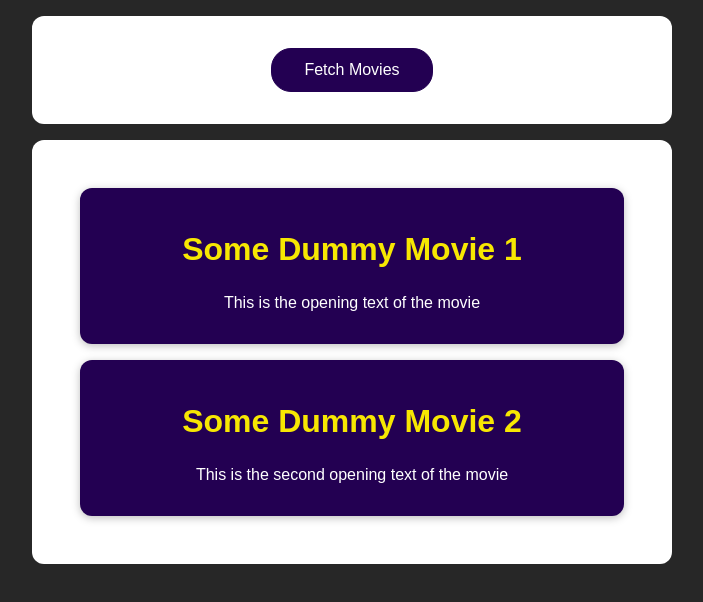
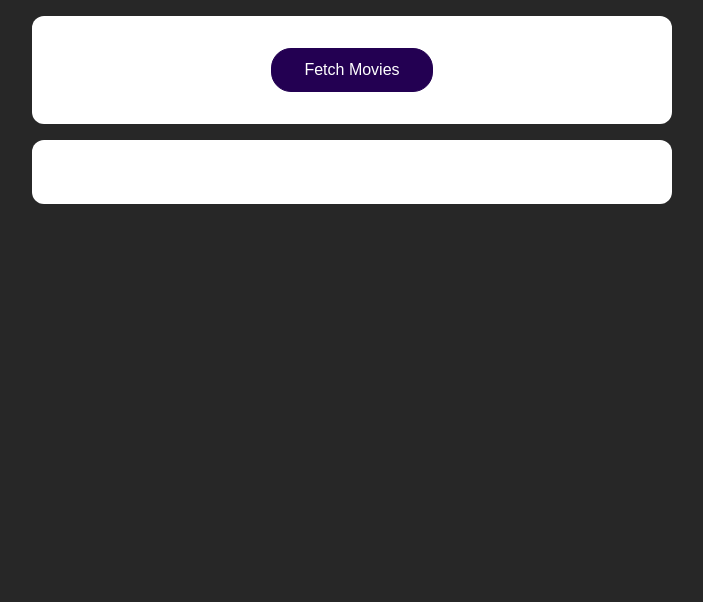
Before and after one commit to sarveshhome/ReactSendingHttpRequest, a React (Create React App) app: page / in a window 1280 px wide. Shown: the top 602 px of the page, without its empty margins (288-991 px from the left). Built offline with nearby package versions, Linux system fonts and the light colour scheme.

Commit message:
get data from fetch method

```diff
--- a/src/App.js
+++ b/src/App.js
@@ -1,31 +1,37 @@
-import React from 'react';
+import React,{useState} from 'react';
 
 import MoviesList from './components/MoviesList';
 import './App.css';
 
 function App() {
-  const dummyMovies = [
-    {
-      id: 1,
-      title: 'Some Dummy Movie 1',
-      openingText: 'This is the opening text of the movie',
-      releaseDate: '2021-05-18',
-    },
-    {
-      id: 2,
-      title: 'Some Dummy Movie 2',
-      openingText: 'This is the second opening text of the movie',
-      releaseDate: '2021-05-19',
-    },
-  ];
+  const [movies, setMovies] = useState([]);
+
+  function fetchMoviesHandler() {
+    fetch('https://swapi.dev/api/films/')
+      .then((response) => {
+        return response.json();
+      })
+      .then((data) => {
+        const transformedMovies = data.results.map((movieData) => {
+          return {
+            id: movieData.episode_id,
+            title: movieData.title,
+            openingText: movieData.opening_crawl,
+            releaseDate: movieData.release_date,
+          };
+        });
+        setMovies(transformedMovies);
+      });
+  }
+
 
   return (
     <React.Fragment>
       <section>
-        <button>Fetch Movies</button>
+      <button onClick={fetchMoviesHandler}>Fetch Movies</button>
       </section>
       <section>
-        <MoviesList movies={dummyMovies} />
+        <MoviesList movies={movies} />
       </section>
     </React.Fragment>
   );
--- a/src/components/Movie.js
+++ b/src/components/Movie.js
@@ -5,6 +5,7 @@
 const Movie = (props) => {
   return (
     <li className={classes.movie}>
+      <p className={classes.hidedata}>props.id</p>
       <h2>{props.title}</h2>
       <h3>{props.releaseDate}</h3>
       <p>{props.openingText}</p>
@@ -12,4 +13,5 @@
   );
 };
 
+
 export default Movie;
--- a/src/components/Movie.module.css
+++ b/src/components/Movie.module.css
@@ -18,3 +18,7 @@
   margin: 0;
   font-size: 1rem;
 }
+
+.hidedata{
+  display: none;
+}
--- a/src/components/MoviesList.js
+++ b/src/components/MoviesList.js
@@ -8,9 +8,8 @@
     <ul className={classes['movies-list']}>
       {props.movies.map((movie) => (
         <Movie
-          key={movie.id}
           title={movie.title}
-          releaseDate={movie.release}
+          releaseDate={movie.releaseDate}
           openingText={movie.openingText}
         />
       ))}
@@ -18,4 +17,5 @@
   );
 };
 
+
 export default MovieList;
```
Also changed, not shown: 1 other file (tests, documents, lock files or other folders).
